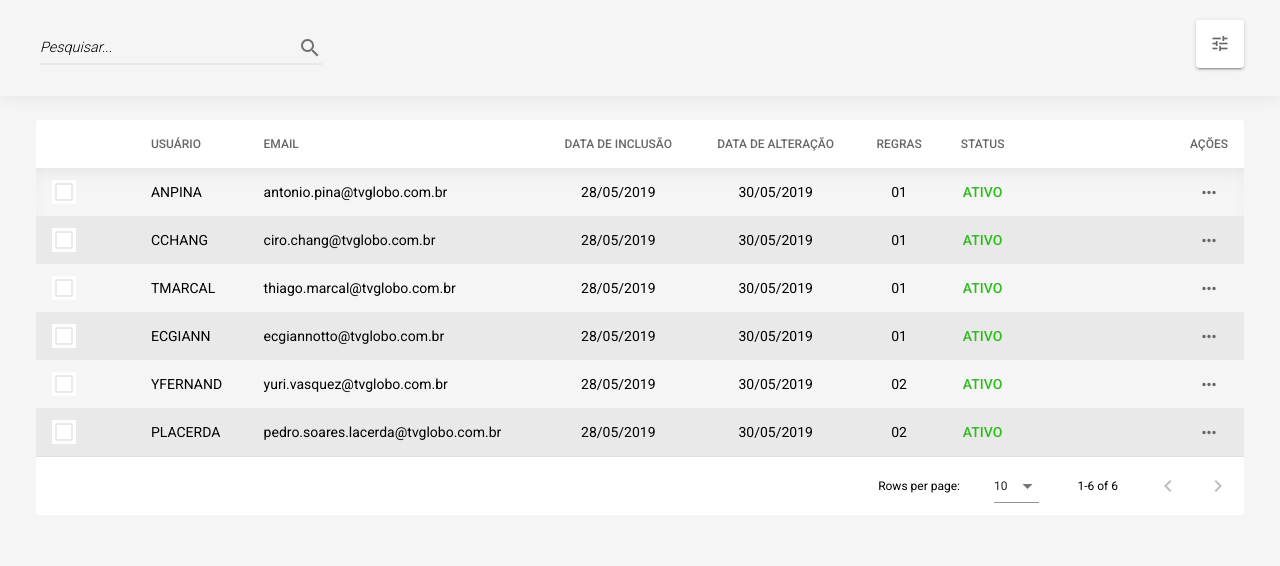
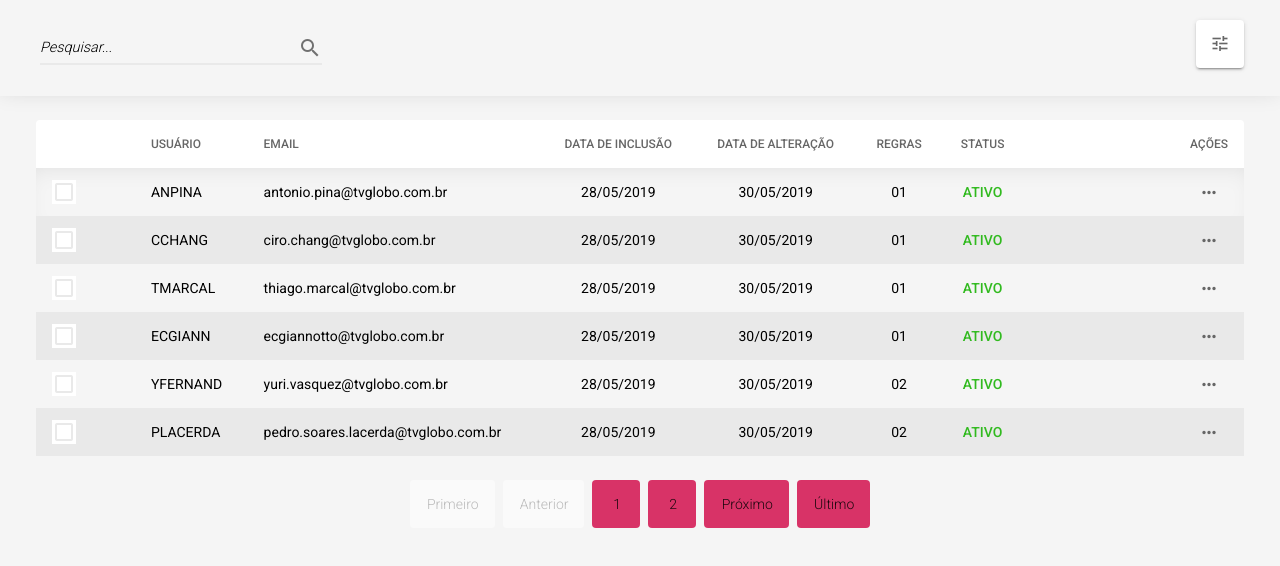
Before and after one commit to adrianorod/test-front-storm, a Vue app: page /#/ in a window 1280 px wide. Shown: the top 566 px of the page. Built offline with nearby package versions, Linux system fonts and the light colour scheme.

Commit message:
feat: cria Pagination component

```diff
--- a/public/rest-mock/users.json
+++ b/public/rest-mock/users.json
@@ -52,5 +52,59 @@
         "changeDate": "30/05/2019",
         "rules": "02",
         "status": true
+    },
+    {
+        "id": 6,
+        "user": "USUÁRIO TESTE 097",
+        "email": "teste@tvglobo.com.br",
+        "inclusionDate": "28/05/2019",
+        "changeDate": "30/05/2019",
+        "rules": "02",
+        "status": true
+    },
+    {
+        "id": 7,
+        "user": "USUÁRIO TESTE 312",
+        "email": "teste@tvglobo.com.br",
+        "inclusionDate": "28/05/2019",
+        "changeDate": "30/05/2019",
+        "rules": "02",
+        "status": true
+    },
+    {
+        "id": 8,
+        "user": "USUÁRIO TESTE 567",
+        "email": "teste@tvglobo.com.br",
+        "inclusionDate": "28/05/2019",
+        "changeDate": "30/05/2019",
+        "rules": "02",
+        "status": true
+    },
+    {
+        "id": 9,
+        "user": "USUÁRIO TESTE 123",
+        "email": "teste@tvglobo.com.br",
+        "inclusionDate": "28/05/2019",
+        "changeDate": "30/05/2019",
+        "rules": "02",
+        "status": true
+    },
+    {
+        "id": 10,
+        "user": "USUÁRIO TESTE 745",
+        "email": "teste@tvglobo.com.br",
+        "inclusionDate": "28/05/2019",
+        "changeDate": "30/05/2019",
+        "rules": "02",
+        "status": true
+    },
+    {
+        "id": 11,
+        "user": "USUÁRIO TESTE 326",
+        "email": "teste@tvglobo.com.br",
+        "inclusionDate": "28/05/2019",
+        "changeDate": "30/05/2019",
+        "rules": "02",
+        "status": true
     }
 ]
--- /dev/null
+++ b/src/components/pagination/Pagination.vue
@@ -0,0 +1,87 @@
+<template>
+  <div class="text-center mt-6 pagination">
+    <v-btn
+      :disabled="page === 1"
+      @click.prevent="updatePage(1)"
+      color="#D83367"
+      depressed
+      min-height="48"
+    >
+      Primeiro
+    </v-btn>
+    <v-btn
+      :disabled="page === 1"
+      @click.prevent="updatePage(page - 1)"
+      color="#D83367"
+      depressed
+      min-height="48"
+    >
+      Anterior
+    </v-btn>
+
+    <v-btn
+      :key="item"
+      @click.prevent="updatePage(item)"
+      color="#D83367"
+      depressed
+      min-height="48"
+      min-width="48"
+      v-for="item in pageCount"
+    >
+      {{ item }}
+    </v-btn>
+
+    <v-btn
+      :disabled="page === pageCount"
+      @click.prevent="updatePage(page + 1)"
+      color="#D83367"
+      depressed
+      min-height="48"
+    >
+      Próximo
+    </v-btn>
+    <v-btn
+      :disabled="page === pageCount"
+      @click.prevent="updatePage(pageCount)"
+      color="#D83367"
+      depressed
+      min-height="48"
+    >
+      Último
+    </v-btn>
+  </div>
+</template>
+
+<script>
+export default {
+  name: 'Pagination',
+
+  props: {
+    page: Number,
+    pageCount: Number,
+  },
+
+  methods: {
+    updatePage(page) {
+      this.$emit('update:page', page);
+    },
+  },
+};
+</script>
+
+<style lang="scss">
+.pagination {
+  > .v-btn {
+    color: #fff;
+    font-weight: 300;
+    letter-spacing: 0;
+    margin: 0 4px;
+    text-transform: capitalize;
+
+    &--disabled,
+    &.theme--light.v-btn--disabled:not(.v-btn--flat):not(.v-btn--text):not(.v-btn--outlined) {
+      background-color: #FAFAFA !important;
+    }
+  }
+}
+</style>
--- a/src/components/user-list/UserList.vue
+++ b/src/components/user-list/UserList.vue
@@ -1,14 +1,19 @@
 <template>
+  <div>
     <v-data-table
       :headers="headers"
+      :items-per-page="6"
       :items="users"
+      :loading="isLoading"
+      :page.sync="page"
+      :search="search"
+      @page-count="pageCount = $event"
+      class="user-list"
+      hide-default-footer
       item-key="id"
+      loading-text="Carregando..."
       show-select
       single-select
-    :loading="isLoading"
-    loading-text="Carregando..."
-    :search="search"
-    class="user-list"
       v-model="selectedRow"
     >
       <template v-slot:item.status="{ item }">
@@ -52,13 +57,20 @@
         </v-icon>
       </template>
     </v-data-table>
+    <Pagination :page="page" :page-count="pageCount" @update:page="page = $event" />
+  </div>
 </template>
 
 <script>
 import CONST from '../../utils/constants';
+import Pagination from '../pagination/Pagination.vue';
 
 export default {
   name: 'UserList',
+
+  components: {
+    Pagination,
+  },
 
   data: () => ({
     headers: [
@@ -105,6 +117,8 @@ export default {
       },
     ],
     selectedRow: [],
+    page: 1,
+    pageCount: 0,
   }),
 
   mounted() {
```
Lines whose indentation alone changed are shown as unchanged.
